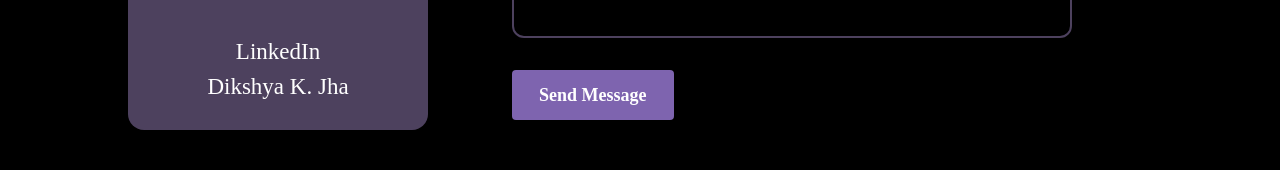
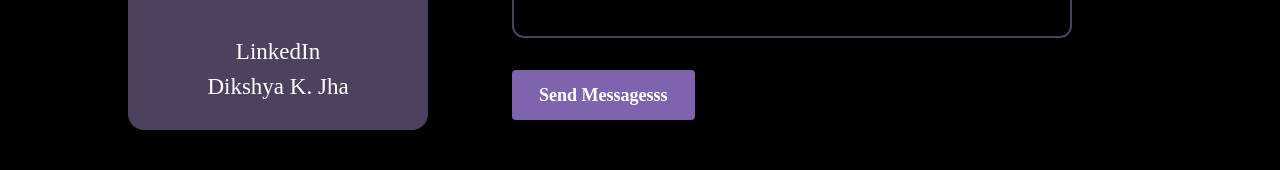
Before and after one commit to dikshyajha/portfolio, a Next.js app: page / in a window 1280 px wide. Shown: the part 4391-4561 px from the top of the page. Built offline with nearby package versions, Linux system fonts and the light colour scheme; some icons are missing.

Commit message:
Style: Modify Design

```diff
--- a/components/modules/Landing/Contact.tsx
+++ b/components/modules/Landing/Contact.tsx
@@ -182,7 +182,7 @@ export const Contact = () => {
                 root:
                   " hover:text-[#7e64af] hover:bg-black hover:border-[#7e64af] border-1 border-transparent transition-all duration-300"
               }}            >
-              Send Message
+              Send Messagesss
             </Button>
           </form>
         </div>{" "}
```
